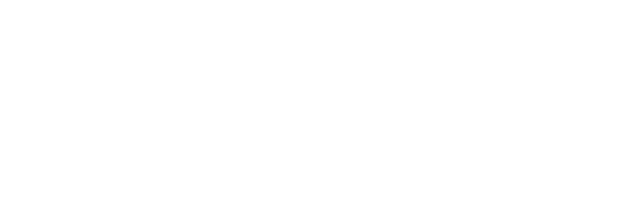
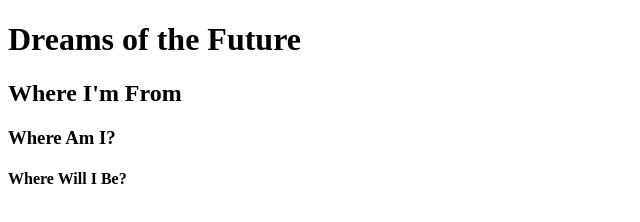
Before and after one commit to STL-WomenPlus-WebDev-March2023/js-assignment-4-html-me-something-moorkourt, a website: page index.html in a window 1280 px wide. Shown: the whole page, without its empty margins (0-640 px from the left). Drawn offline with Linux system fonts and the light colour scheme.

Commit message:
added headers

```diff
--- a/index.html
+++ b/index.html
@@ -1,8 +1,18 @@
 <!DOCTYPE html>
 <html>
    <head>
+      <title>"Kourtney Monroe Dreams to come true"</title>
    </head>
    <body>
+     <header>
+      <h1>Dreams of the Future</h1>
+     </header>
+     <main>
+      <h2>Where I'm From</h2>
+      <h3>Where Am I?</h3>
+      <h4>Where Will I Be?</h4>
+     </main>
+     <footer></footer>
       <!-- Write your HTML in this file! -->
    </body>
 </html>
```
